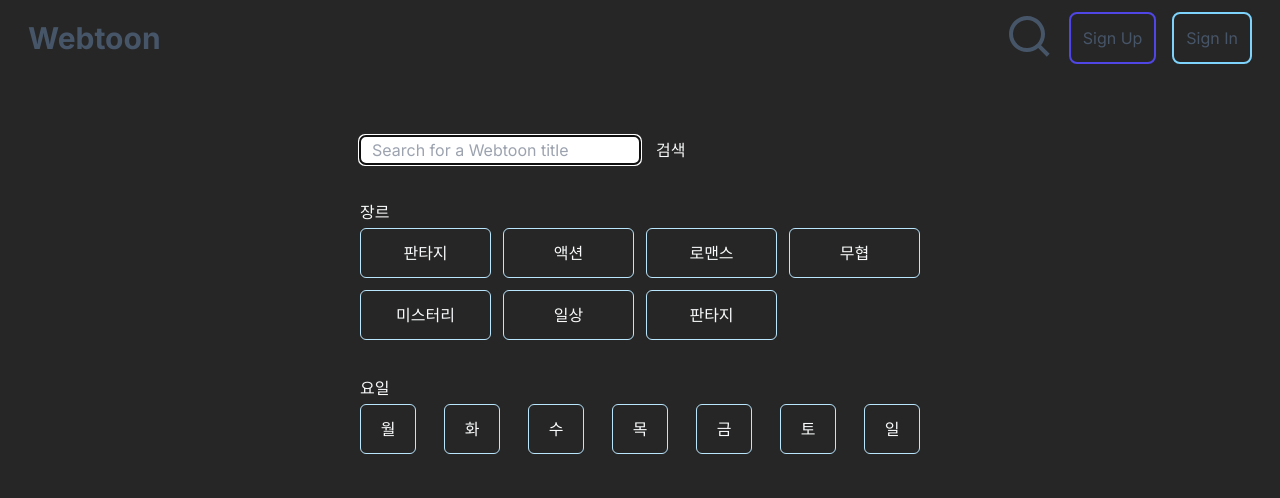
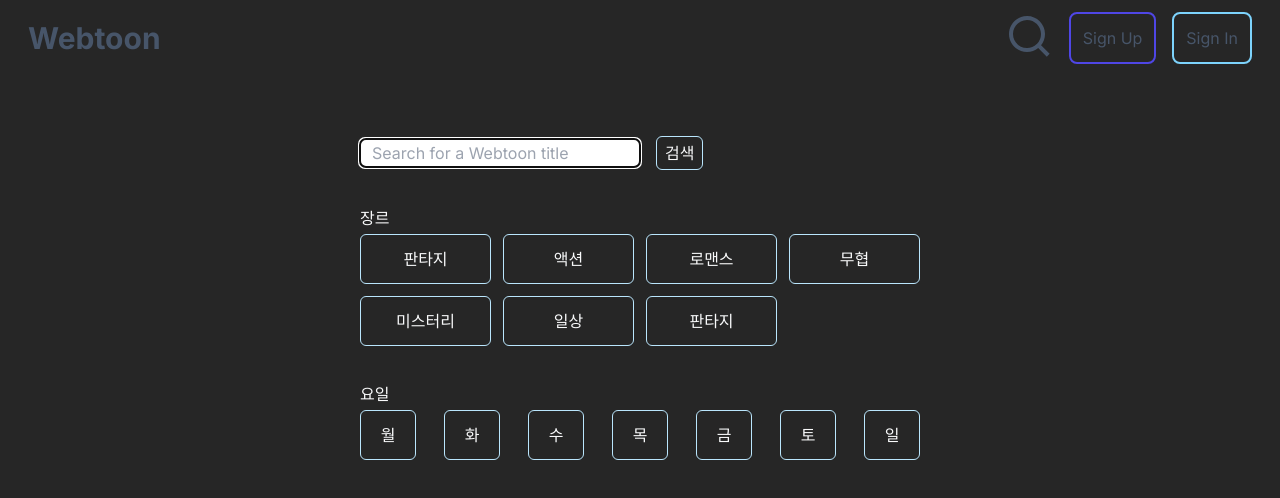
Before and after one commit to pjm127/WebtoonWebService, a Next.js app: page /search in a window 1280 px wide. Shown: the top 498 px of the page. Built offline with nearby package versions, Linux system fonts and the light colour scheme.

Commit message:
searchbutton

```diff
--- a/src/app/components/Search.tsx
+++ b/src/app/components/Search.tsx
@@ -26,9 +26,11 @@
                     onChange = {(e)=>{setKeyword(e.target.value)}}
                     className = 'p-3 mr-4 w-[50%] h-7 rounded-md text-black'
                 />
-                <button type = "submit" onClick = {()=>{
-                    setGenres(-1);
-                    setDays(-1);
+                <button type = "submit"
+                        className = 'hover:opacity-60 border-sky-200 border-[0.05rem] rounded-md py-1 px-2'
+                        onClick = {()=>{
+                            setGenres(-1);
+                            setDays(-1);
                 }}>검색</button>
             </form>
             <span>장르</span>
```
